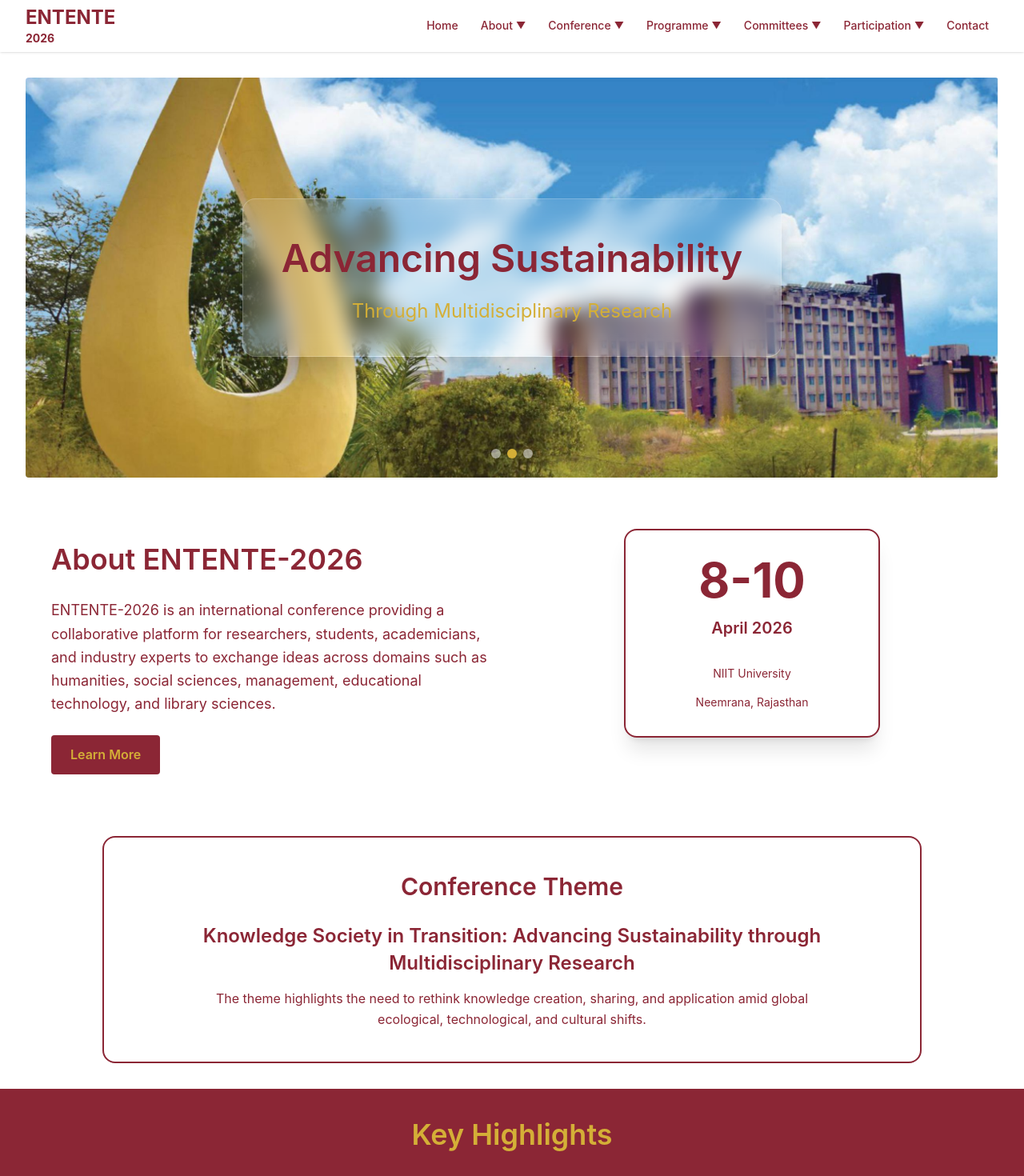
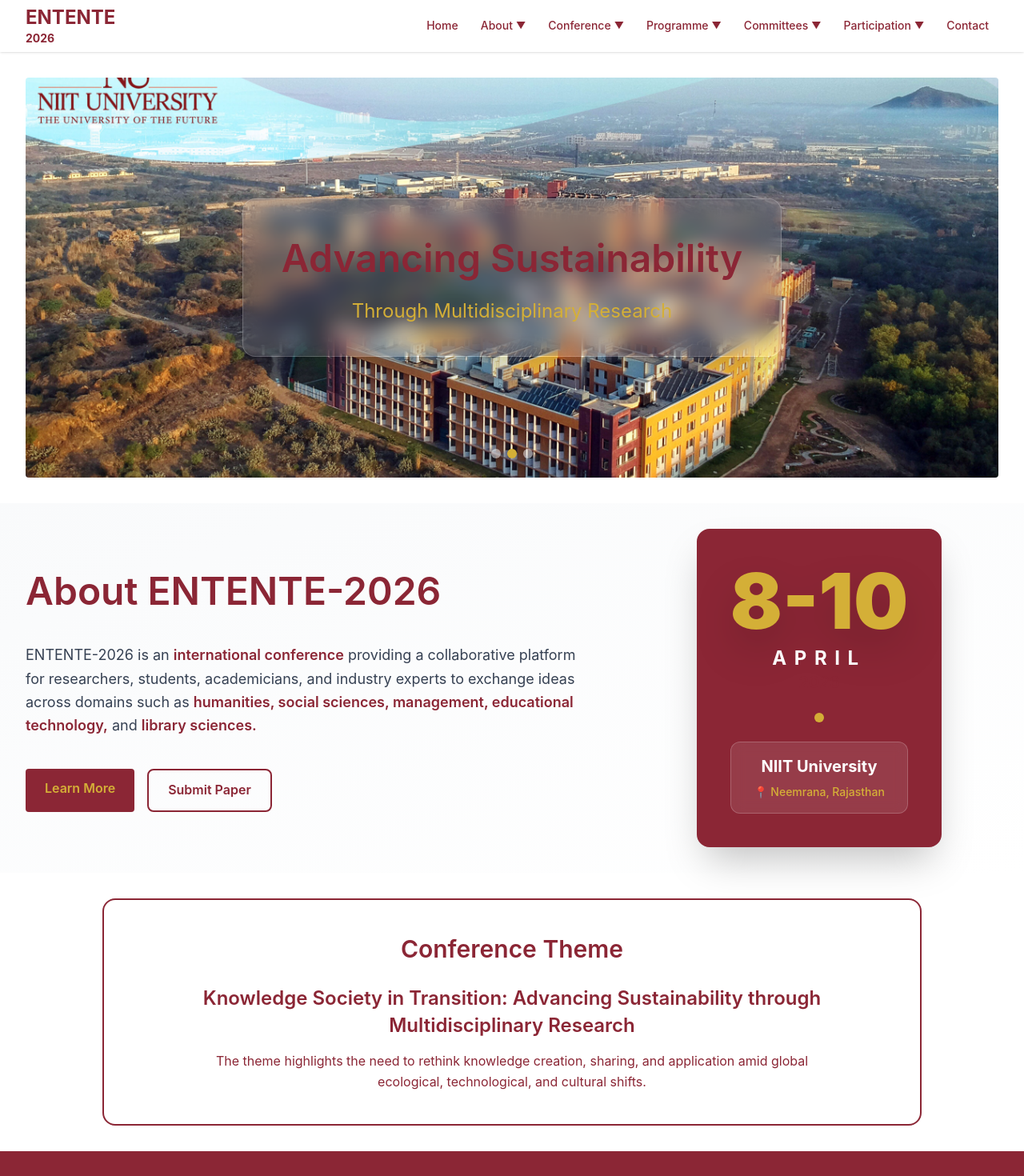
Before and after one commit to trishikesh/entente-2026, a Next.js app: page / in a window 1280 px wide. Shown: the top 1470 px of the page at 80% size. Built offline with nearby package versions, Linux system fonts and the light colour scheme.

Commit message:
add hero images and enhance carousel design

```diff
--- a/src/app/page.tsx
+++ b/src/app/page.tsx
@@ -14,37 +14,64 @@
       </SectionWrapper>
 
       {/* About ENTENTE-2026 — Split Layout */}
-      <SectionWrapper className="bg-white py-14">
-        <div className="max-w-6xl mx-auto grid grid-cols-1 md:grid-cols-2 gap-12 items-center">
+      <SectionWrapper className="bg-gradient-to-br from-gray-50 to-white py-20">
+        <div className="max-w-7xl mx-auto grid grid-cols-1 lg:grid-cols-5 gap-16 items-center">
 
-          {/* Text */}
-          <div>
-            <h2 className="text-3xl md:text-4xl font-bold text-maroon mb-6">
-              About ENTENTE-2026
-            </h2>
-            <p className="text-maroon text-lg leading-relaxed mb-6">
-              ENTENTE-2026 is an international conference providing a collaborative platform for researchers,
-              students, academicians, and industry experts to exchange ideas across domains such as humanities,
-              social sciences, management, educational technology, and library sciences.
+          {/* Text Content */}
+          <div className="lg:col-span-3 space-y-6">
+            <div className="inline-block">
+              <h2 className="text-4xl md:text-5xl font-bold text-maroon mb-2 relative">
+                About ENTENTE-2026
+                <div className="absolute -bottom-2 left-0 w-20 h-1 bg-gradient-to-r from-yellow to-maroon rounded-full"></div>
+              </h2>
+            </div>
+            <p className="text-gray-700 text-lg leading-relaxed">
+              ENTENTE-2026 is an <span className="font-semibold text-maroon">international conference</span> providing a collaborative platform for researchers,
+              students, academicians, and industry experts to exchange ideas across domains such as <span className="font-semibold text-maroon">humanities,
+              social sciences, management, educational technology,</span> and <span className="font-semibold text-maroon">library sciences.</span>
             </p>
-            <CTAButton href="/about" label="Learn More" />
+            <div className="flex gap-4 pt-4">
+              <CTAButton href="/about" label="Learn More" />
+              <a href="/call-for-papers" className="px-6 py-3 border-2 border-maroon text-maroon font-semibold rounded-lg hover:bg-maroon hover:text-white transition-all duration-300">
+                Submit Paper
+              </a>
+            </div>
           </div>
 
-          {/* Decorative Element */}
-          <div className="flex justify-center items-center">
-            <div className="relative w-80 h-80">
-              {/* Background circles */}
-              <div className="absolute top-8 left-8 w-56 h-56 bg-gradient-to-br from-maroon/20 to-yellow/30 rounded-full blur-2xl"></div>
-              <div className="absolute bottom-8 right-8 w-56 h-56 bg-gradient-to-tl from-yellow/20 to-maroon/30 rounded-full blur-2xl"></div>
+          {/* Date Card */}
+          <div className="lg:col-span-2 flex justify-center">
+            <div className="relative group">
+              {/* Glow effect */}
+              <div className="absolute -inset-1 bg-gradient-to-r from-yellow via-maroon to-yellow rounded-2xl blur-lg opacity-50 group-hover:opacity-75 transition duration-300"></div>
 
-              {/* Main content card */}
-              <div className="relative z-10 bg-white/80 backdrop-blur-sm border-2 border-maroon/20 rounded-2xl p-8 shadow-xl">
-                <div className="text-center space-y-4">
-                  <div className="text-6xl font-bold text-maroon">8-10</div>
-                  <div className="text-xl font-semibold text-maroon">April 2026</div>
-                  <div className="h-px bg-maroon/30 my-4"></div>
-                  <div className="text-sm text-maroon/80">NIIT University</div>
-                  <div className="text-sm text-maroon/80">Neemrana, Rajasthan</div>
+              {/* Main card with dark background */}
+              <div className="relative bg-maroon rounded-2xl p-10 shadow-2xl transform group-hover:scale-105 transition-all duration-300 border-2 border-yellow/30">
+                {/* Corner decorations */}
+                <div className="absolute top-0 right-0 w-16 h-16 bg-yellow/20 rounded-bl-full"></div>
+                <div className="absolute bottom-0 left-0 w-16 h-16 bg-yellow/20 rounded-tr-full"></div>
+
+                <div className="relative text-center space-y-6">
+                  {/* Large visible dates */}
+                  <div>
+                    <div className="text-8xl font-black text-yellow drop-shadow-2xl">
+                      8-10
+                    </div>
+                    <div className="text-2xl font-bold text-white tracking-[0.4em] mt-2">APRIL</div>
+                    <div className="text-xl font-semibold text-yellow/90">2026</div>
+                  </div>
+
+                  {/* Divider */}
+                  <div className="flex items-center justify-center gap-2">
+                    <div className="w-12 h-px bg-yellow/50"></div>
+                    <div className="w-3 h-3 rounded-full bg-yellow shadow-lg shadow-yellow/50 animate-pulse"></div>
+                    <div className="w-12 h-px bg-yellow/50"></div>
+                  </div>
+
+                  {/* Location */}
+                  <div className="space-y-2 bg-white/10 backdrop-blur-sm rounded-xl py-4 px-6 border border-white/20">
+                    <div className="text-xl font-bold text-white">NIIT University</div>
+                    <div className="text-sm text-yellow font-medium">📍 Neemrana, Rajasthan</div>
+                  </div>
                 </div>
               </div>
             </div>
--- a/src/components/HeroCarousel.tsx
+++ b/src/components/HeroCarousel.tsx
@@ -9,14 +9,17 @@
     {
       title: 'ENTENTE-2026',
       subtitle: 'Knowledge Society in Transition',
+      image: '/images/hero-banner.jpg',
     },
     {
       title: 'Advancing Sustainability',
       subtitle: 'Through Multidisciplinary Research',
+      image: '/images/hero-1.jpg',
     },
     {
       title: 'NIIT University',
       subtitle: 'Neemrana, Rajasthan',
+      image: '/images/hero-2.jpg',
     },
   ];
 
@@ -29,15 +32,22 @@
 
   return (
     <div className="relative h-96 md:h-[500px] overflow-hidden rounded-sm">
-      {/* Background Image */}
-      <div className="absolute inset-0">
-        <img
-          src="/images/hero-banner.jpg"
-          alt="ENTENTE-2026 Conference"
-          className="w-full h-full object-cover"
-        />
-        <div className="absolute inset-0 bg-maroon/70"></div>
-      </div>
+      {/* Background Images that Change */}
+      {slides.map((slide, index) => (
+        <div
+          key={index}
+          className={`absolute inset-0 transition-opacity duration-1000 ${
+            index === currentSlide ? 'opacity-100' : 'opacity-0'
+          }`}
+        >
+          <img
+            src={slide.image}
+            alt={slide.title}
+            className="w-full h-full object-cover"
+          />
+          <div className="absolute inset-0 bg-maroon/70"></div>
+        </div>
+      ))}
 
       {/* Translucent Box - Always Visible */}
       <div className="absolute inset-0 flex items-center justify-center px-6">
```
Also changed, not shown: public/images/hero-1.jpg (added), public/images/hero-2.jpg (added).
